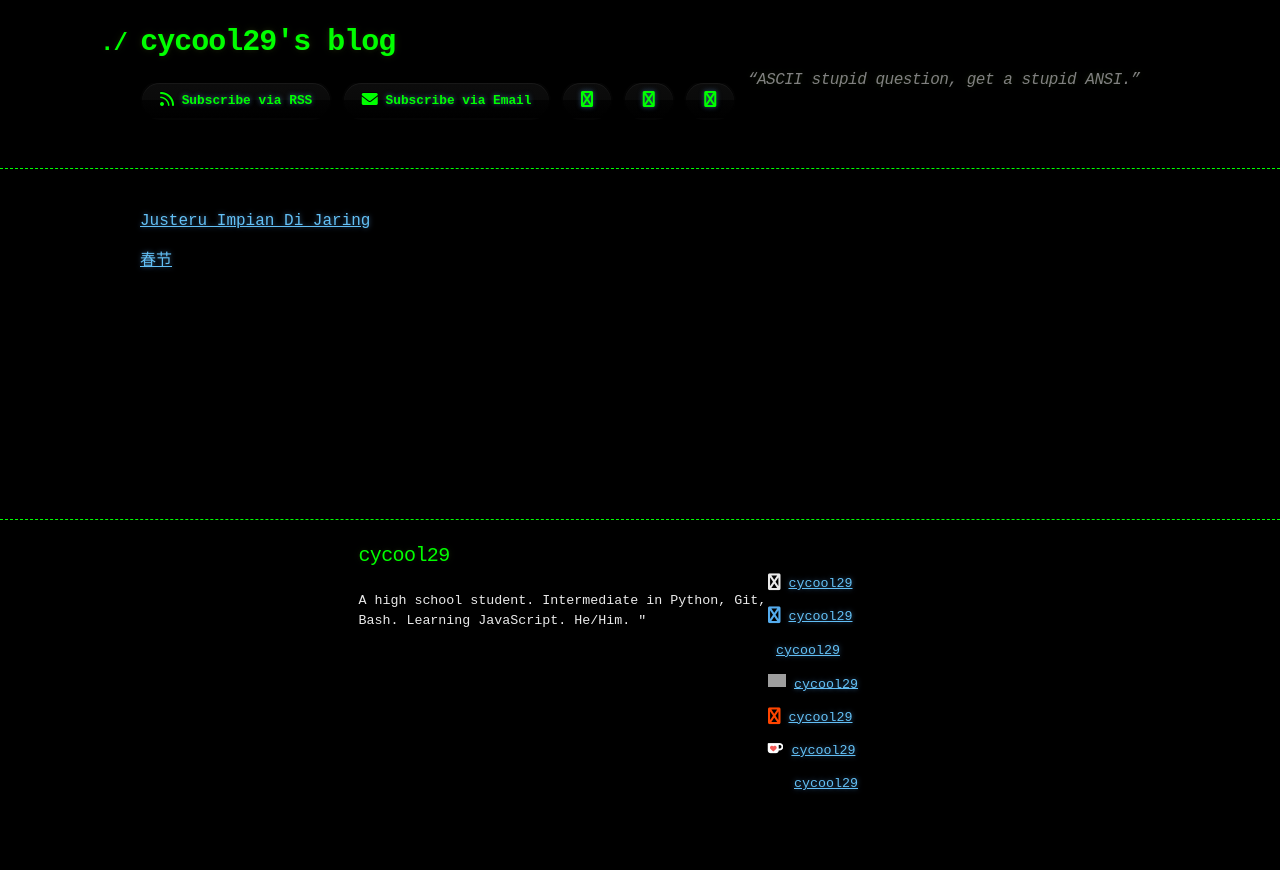
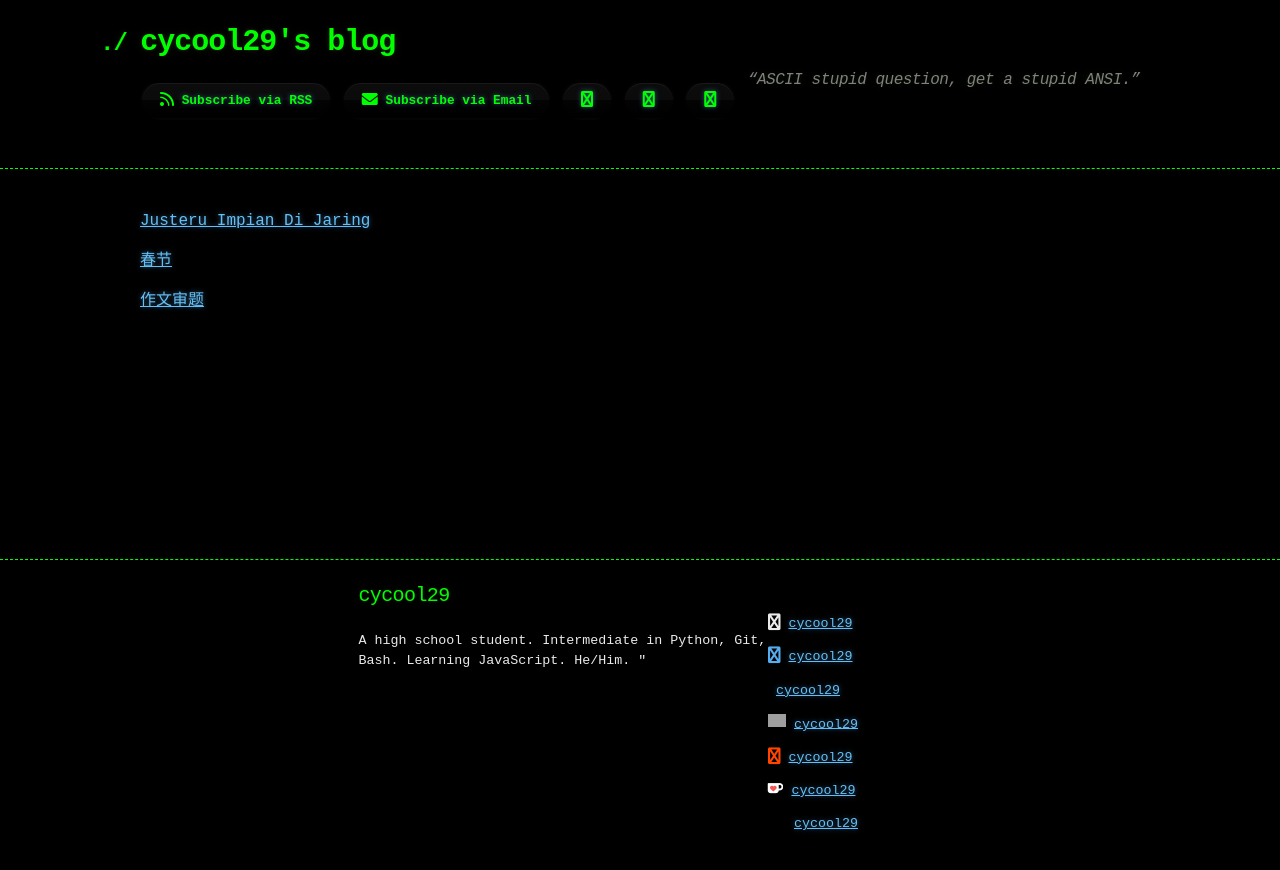
Before and after one commit to cycool29/cycool29.github.io, a Jekyll site: the page built from school.md, in a window 1280 px wide. Shown: the top 870 px of the page. Built offline with Jekyll 4.4.1, drawn with Linux system fonts in a browser that asks for light colours; a style sheet for code colours, icons or effects is not loaded.

Commit message:
Update school.md

```diff
--- a/school.md
+++ b/school.md
@@ -9,3 +9,5 @@ sitemap:
 <a href="https://docs.google.com/presentation/d/1UBO0hffYJhRzaPREtlgtgmfI0vayQobcDvE6LJv2HhE/edit?usp=sharing" target="_blank">Justeru Impian Di Jaring</a>
 
 <a href="https://docs.google.com/presentation/d/1aWXXqM4oHvFzUkZXYBAmAVanSz_VENDZ0ihETvWFLd0/edit?usp=sharing" target="_blank">春节</a>
+
+<a href="https://docs.google.com/document/d/1hxmFa2yTimex9Fr9ukyHJv3j26gCp6ejZhvgTthfLdU/edit?usp=sharing" target="_blank">作文审题</a>
```
